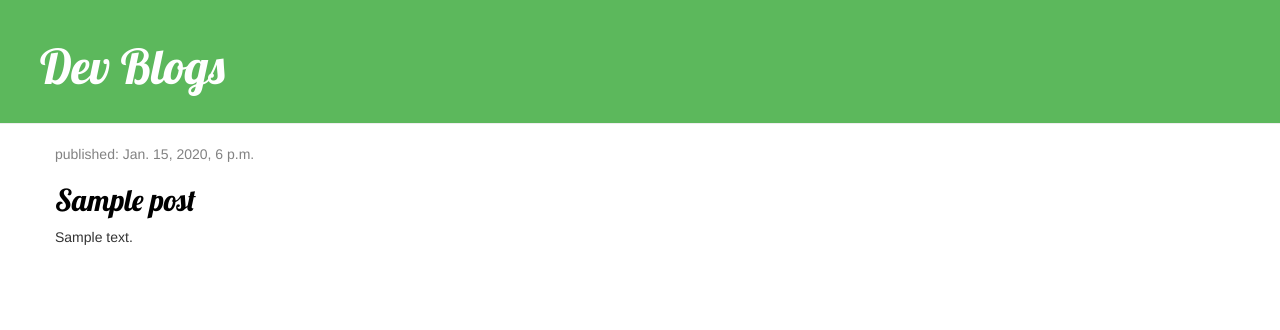
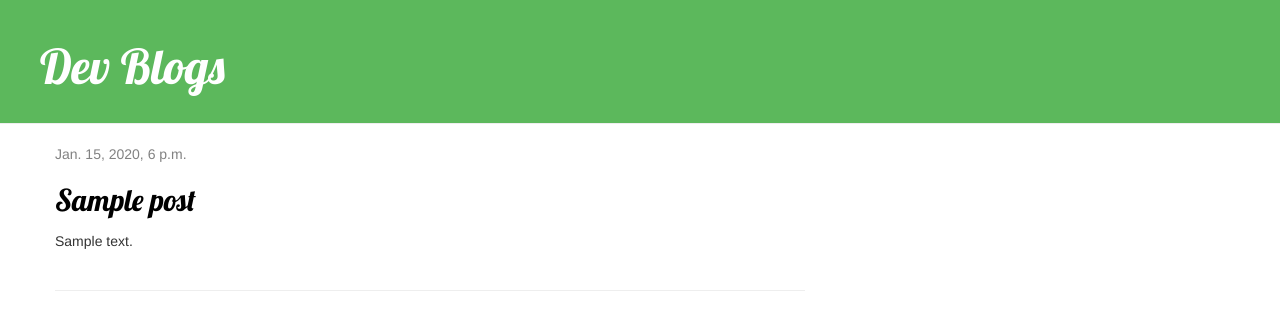
Before and after one commit to devgab96/django-blog, a Django app: template blog/templates/blog/post_list.html in a window 1280 px wide. Shown: the top 330 px of the page. Run offline with Django 3.2, Linux system fonts and the light colour scheme; the template is opened without the code that fills it: values that come from a table or form of the project are taken from there, others are empty; tables that the repository leaves empty hold one stand-in row (values such as "Sample post"); some libraries are stand-ins or nearby versions.

Commit message:
Style updates

```diff
--- a/blog/static/css/blog.css
+++ b/blog/static/css/blog.css
@@ -41,7 +41,13 @@ h1, h2, h3, h4 {
 }
 
 .post {
-    margin-bottom: 70px;
+    margin-bottom: 25px;
+    border-bottom: 1px solid #eee;
+    padding-bottom: 25px;
+}
+
+.post-text {
+    line-height: 2;
 }
 
 .post h2 a, .post h2 a:visited {
--- a/blog/templates/blog/post_list.html
+++ b/blog/templates/blog/post_list.html
@@ -4,10 +4,10 @@
     {% for post in posts %}
         <div class="post">
             <div class="date">
-                <p>published: {{ post.published_date }}</p>
+                <p>{{ post.published_date }}</p>
             </div>
             <h2><a href="{% url 'post_detail' pk=post.pk %}">{{ post.title }}</a></h2>
-            <p>{{ post.text|linebreaksbr }}</p>
+            <p class="post-text">{{ post.text|linebreaksbr }}</p>
         </div>
     {% endfor %}
 {% endblock %}
```
